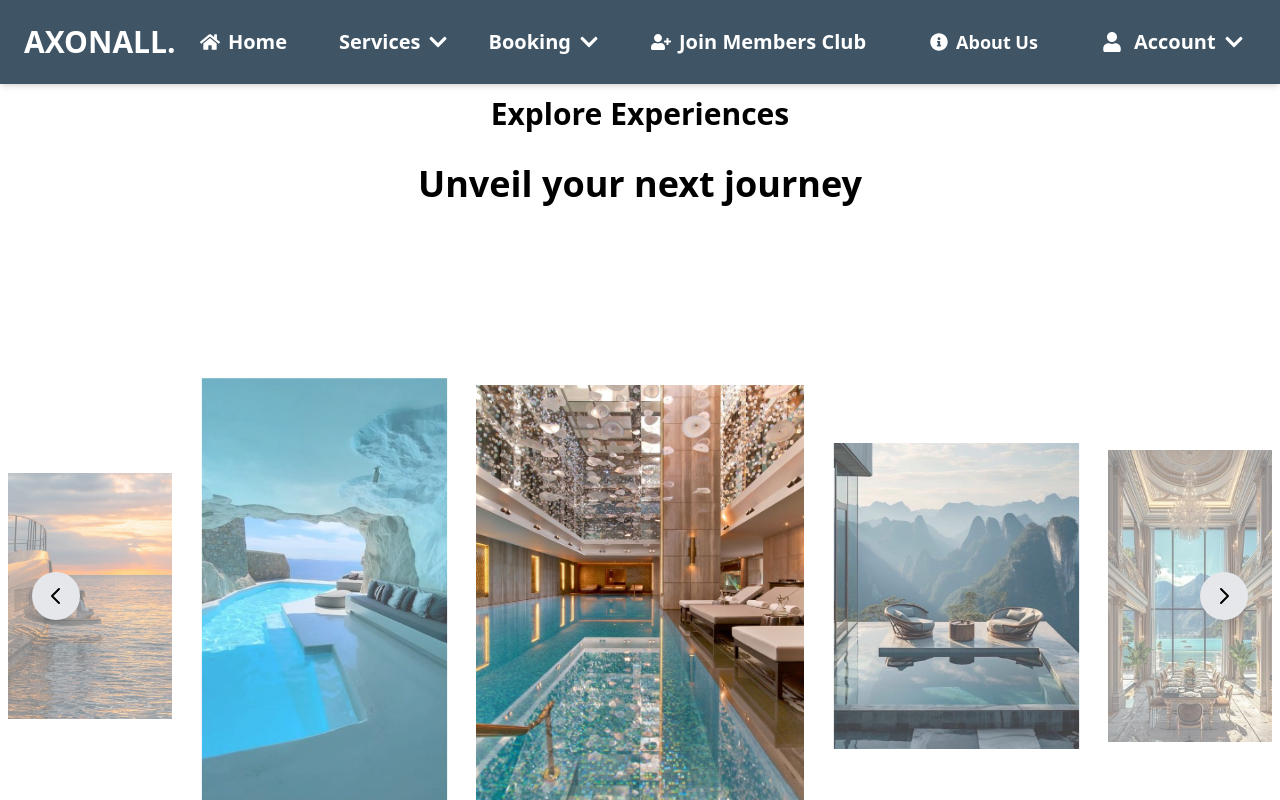
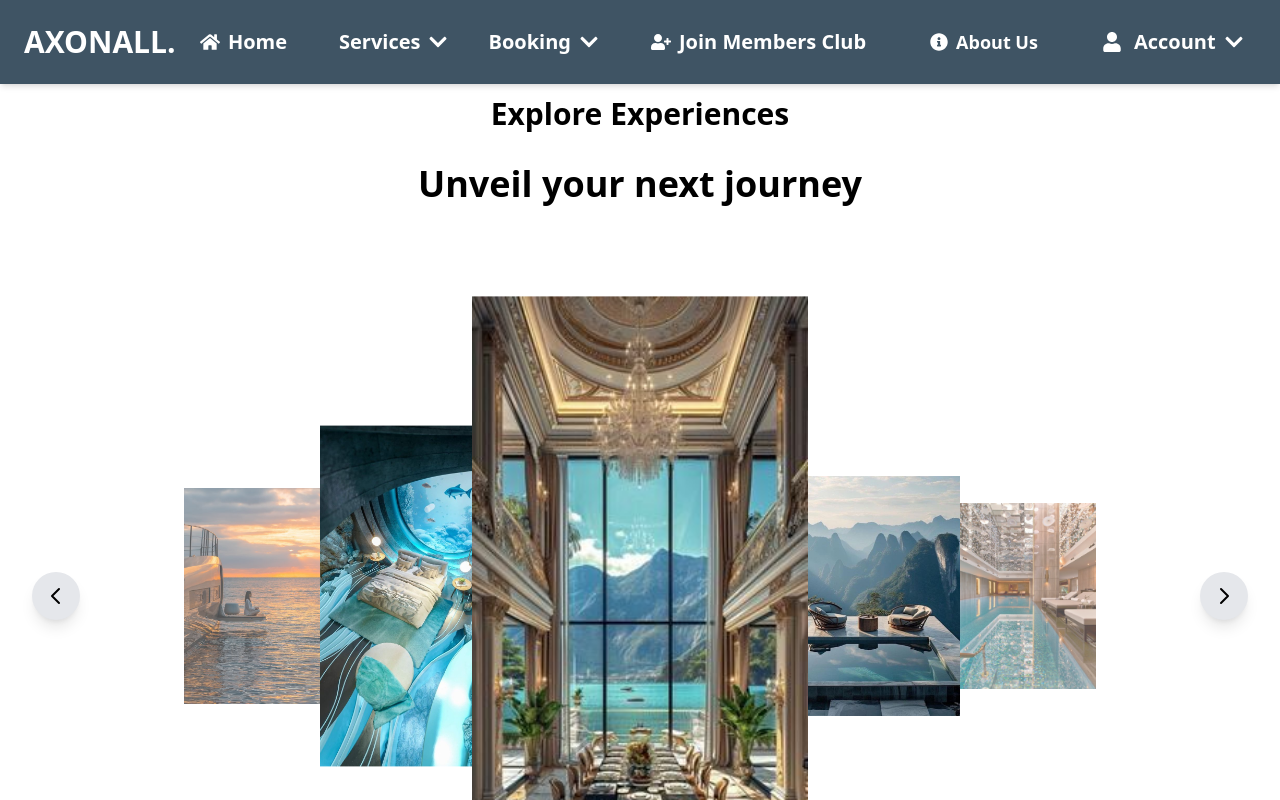
Before and after one commit to SeleenaW/AXLEMS-Frontend, a React (Create React App) app in the folder user-booking-service/: page / in a window 1280 px wide. Built offline with nearby package versions, Linux system fonts and the light colour scheme.

Commit message:
carousel final

```diff
--- a/user-booking-service/src/Components/video-gallery-section/Carousel.jsx
+++ b/user-booking-service/src/Components/video-gallery-section/Carousel.jsx
@@ -11,33 +11,68 @@ const Carousel = () => {
     'assets/images/image5.jpg',
   ];
 
-  const [currentIndex, setCurrentIndex] = useState(0);
+  const [[activeIndex, direction], setActiveIndex] = useState([0, 0]);
+  const [windowWidth, setWindowWidth] = useState(window.innerWidth);
 
   useEffect(() => {
-    const interval = setInterval(() => {
-      setCurrentIndex((prevIndex) => (prevIndex + 1) % images.length);
-    }, 6000); // Change image every 6 seconds
+    const handleResize = () => {
+      setWindowWidth(window.innerWidth);
+    };
 
-    return () => clearInterval(interval);
-  }, [images.length]);
+    window.addEventListener('resize', handleResize);
+    return () => {
+      window.removeEventListener('resize', handleResize);
+    };
+  }, []);
+
+  // we want the scope to be always to be in the scope of the array so that the carousel is endless
+  const indexInArrayScope =
+    ((activeIndex % images.length) + images.length) % images.length;
+
+  // so that the carousel is endless, we need to repeat the items twice
+  // then, we slice the the array so that we only have 5 items visible at the same time
+  const visibleItems = [...images, ...images].slice(
+    indexInArrayScope,
+    indexInArrayScope + 5
+  );
+
+  const handleClick = (newDirection) => {
+    setActiveIndex((prevIndex) => [prevIndex[0] + newDirection, newDirection]);
+  };
 
   const handlePrev = () => {
-    setCurrentIndex((prevIndex) =>
-      prevIndex === 0 ? images.length - 1 : prevIndex - 1
-    );
+    handleClick(-1);
   };
 
   const handleNext = () => {
-    setCurrentIndex((prevIndex) =>
-      prevIndex === images.length - 1 ? 0 : prevIndex + 1
-    );
+    handleClick(1);
   };
 
-  // Indices for the images
-  const farLeftIndex = (currentIndex - 2 + images.length) % images.length;
-  const leftIndex = (currentIndex - 1 + images.length) % images.length;
-  const rightIndex = (currentIndex + 1) % images.length;
-  const farRightIndex = (currentIndex + 2) % images.length;
+  const getImageIndex = (item) => {
+    switch (item) {
+      case visibleItems[0]:
+        return 'left';
+      case visibleItems[1]:
+        return 'leftCenter';
+      case visibleItems[2]:
+        return 'center';
+      case visibleItems[3]:
+        return 'rightCenter';
+      case visibleItems[4]:
+        return 'right';
+      default:
+        return 'right';
+    }
+  };
+
+  useEffect(() => {
+    const intervalId = setInterval(() => {
+      setActiveIndex((prevIndex) => [prevIndex[0] + 1, 1]);
+    }, 6000);
+    return () => {
+      clearInterval(intervalId);
+    };
+  }, []);
 
   return (
     <div className="relative bg-white py-24">
@@ -49,85 +84,33 @@ const Carousel = () => {
           style={{ perspective: '1000px', aspectRatio: '16 / 9' }}
         >
           <AnimatePresence initial={false}>
-            {/* Far Left Image */}
-            <motion.div
-              key={farLeftIndex}
-              initial={{ opacity: 0, x: -200, rotateY: -45 }}
-              animate={{ opacity: 0.5, x: 0, rotateY: 0 }}
-              exit={{ opacity: 0, x: 200, rotateY: 45 }}
-              transition={{ duration: 0.7, ease: 'easeInOut' }}
-              className="w-[30%] flex justify-center items-center mx-2"
-            >
-              <img
-                src={images[farLeftIndex]}
-                alt="Far Left"
-                className="w-full h-full object-contain rounded-lg transform scale-80"
-              />
-            </motion.div>
-
-            {/* Left Image */}
-            <motion.div
-              key={leftIndex}
-              initial={{ opacity: 0, x: -200, rotateY: -45 }}
-              animate={{ opacity: 0.75, x: 0, rotateY: 0 }}
-              exit={{ opacity: 0, x: 200, rotateY: 45 }}
-              transition={{ duration: 0.7, ease: 'easeInOut' }}
-              className="w-[50%] flex justify-center items-center mx-2"
-            >
-              <img
-                src={images[leftIndex]}
-                alt="Left"
-                className="w-full h-full object-contain rounded-lg transform scale-90"
-              />
-            </motion.div>
-
-            {/* Center Image */}
-            <motion.div
-              key={currentIndex}
-              initial={{ opacity: 0, x: -200, rotateY: -45 }}
-              animate={{ opacity: 1, x: 0, rotateY: 0 }}
-              exit={{ opacity: 0, x: 200, rotateY: 45 }}
-              transition={{ duration: 0.7, ease: 'easeInOut' }}
-              className="w-[60%] flex justify-center items-center mx-2"
-            >
-              <img
-                src={images[currentIndex]}
-                alt="Current"
-                className="w-full h-full object-contain rounded-lg transform scale-100"
-              />
-            </motion.div>
-
-            {/* Right Image */}
-            <motion.div
-              key={rightIndex}
-              initial={{ opacity: 0, x: -200, rotateY: -45 }}
-              animate={{ opacity: 0.75, x: 0, rotateY: 0 }}
-              exit={{ opacity: 0, x: 200, rotateY: 45 }}
-              transition={{ duration: 0.7, ease: 'easeInOut' }}
-              className="w-[50%] flex justify-center items-center mx-2"
-            >
-              <img
-                src={images[rightIndex]}
-                alt="Right"
-                className="w-full h-full object-contain rounded-lg transform scale-90"
-              />
-            </motion.div>
-
-            {/* Far Right Image */}
-            <motion.div
-              key={farRightIndex}
-              initial={{ opacity: 0, x: -200, rotateY: -45 }}
-              animate={{ opacity: 0.5, x: 0, rotateY: 0 }}
-              exit={{ opacity: 0, x: 200, rotateY: 45 }}
-              transition={{ duration: 0.7, ease: 'easeInOut' }}
-              className="w-[30%] flex justify-center items-center mx-2"
-            >
-              <img
-                src={images[farRightIndex]}
-                alt="Far Right"
-                className="w-full h-full object-contain rounded-lg transform scale-80"
-              />
-            </motion.div>
+            {visibleItems.map((item, itemIndex) => (
+              <motion.div
+                id={getImageIndex(item)}
+                className={`card ${getImageIndex(item)} w-[30%] flex justify-center items-center mx-2`}
+                key={item}
+                layout
+                custom={{
+                  slidePosition: getImageIndex(item),
+                  direction,
+                  position: () => getImageIndex(item),
+                }}
+                variants={variants(windowWidth)}
+                initial="enter"
+                animate="center"
+                exit="exit"
+                transition={{ duration: 1 }}
+                onClick={() => {
+                  setActiveIndex([itemIndex, 0]);
+                }}
+              >
+                <img
+                  src={item}
+                  alt="carousel"
+                  className="w-full h-full object-contain rounded-lg"
+                />
+              </motion.div>
+            ))}
           </AnimatePresence>
         </div>
 
@@ -179,9 +162,9 @@ const Carousel = () => {
         {images.map((_, index) => (
           <button
             key={index}
-            onClick={() => setCurrentIndex(index)}
+            onClick={() => setActiveIndex([index, 0])}
             className={`w-3 h-3 mx-1 rounded-full ${
-              index === currentIndex
+              index === activeIndex[0]
                 ? 'bg-black'
                 : 'bg-gray-300 hover:bg-gray-400'
             } transition-transform duration-300 ease-in-out hover:scale-110`}
@@ -190,6 +173,66 @@ const Carousel = () => {
       </div>
     </div>
   );
+}
+
+const variants = (windowWidth) => ({
+  enter: ({ direction }) => {
+    return { scale: 0.2, x: direction < 1 ? 50 : -50, opacity: 0 };
+  },
+  center: ({ position, direction, slidePosition }) => {
+    return {
+      ...getCenterXPosition(slidePosition, windowWidth),
+    };
+  },
+  exit: ({ direction }) => {
+    return { scale: 0.5, x: 0, opacity: 0 };
+  },
+});
+
+const getCenterXPosition = (slidePosition, windowWidth) => {
+  const baseX = windowWidth / 2;
+  switch (slidePosition) {
+    case 'left':
+      return {
+        x: baseX * 1.4,
+        zIndex: 1,
+        scale: 0.6,
+        opacity: 0.7,
+      };
+    case 'right':
+      return {
+        x: -baseX * 1.4,
+        zIndex: 1,
+        scale: 0.6,
+        opacity: 0.7,
+      };
+    case 'leftCenter':
+      return {
+        x: baseX * 0.75,
+        zIndex: 2,
+        scale: 0.8,
+        opacity: 1,
+      };
+    case 'rightCenter':
+      return {
+        x: -baseX * 0.75,
+        zIndex: 2,
+        scale: 0.8,
+        opacity: 1,
+      };
+    case 'center':
+      return {
+        x: 0,
+        zIndex: 3,
+        scale: 1.4,
+        opacity: 1,
+      };
+    default:
+      return {
+        x: 0,
+        zIndex: 3,
+      };
+  }
 };
 
 export default Carousel;
```
